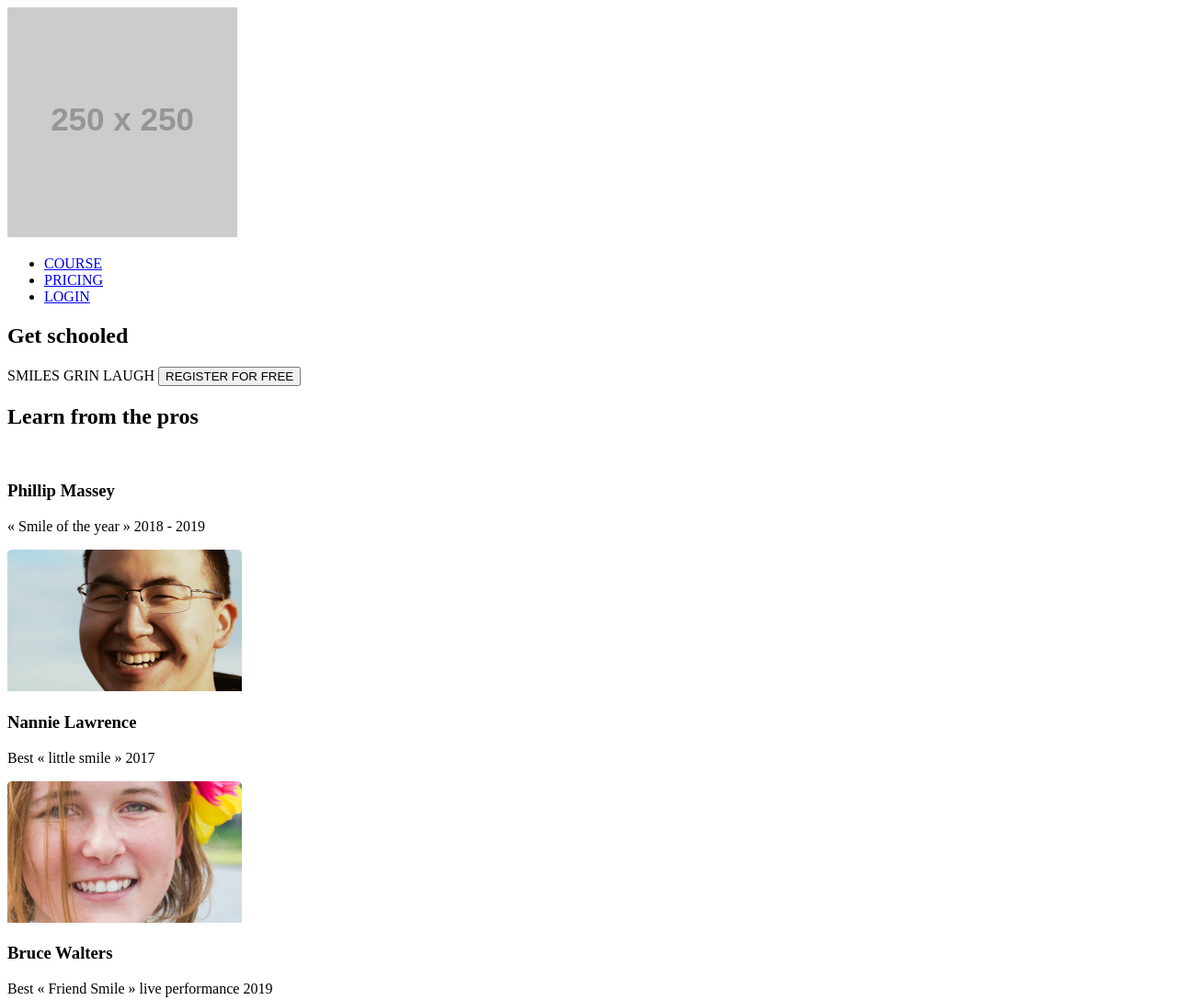
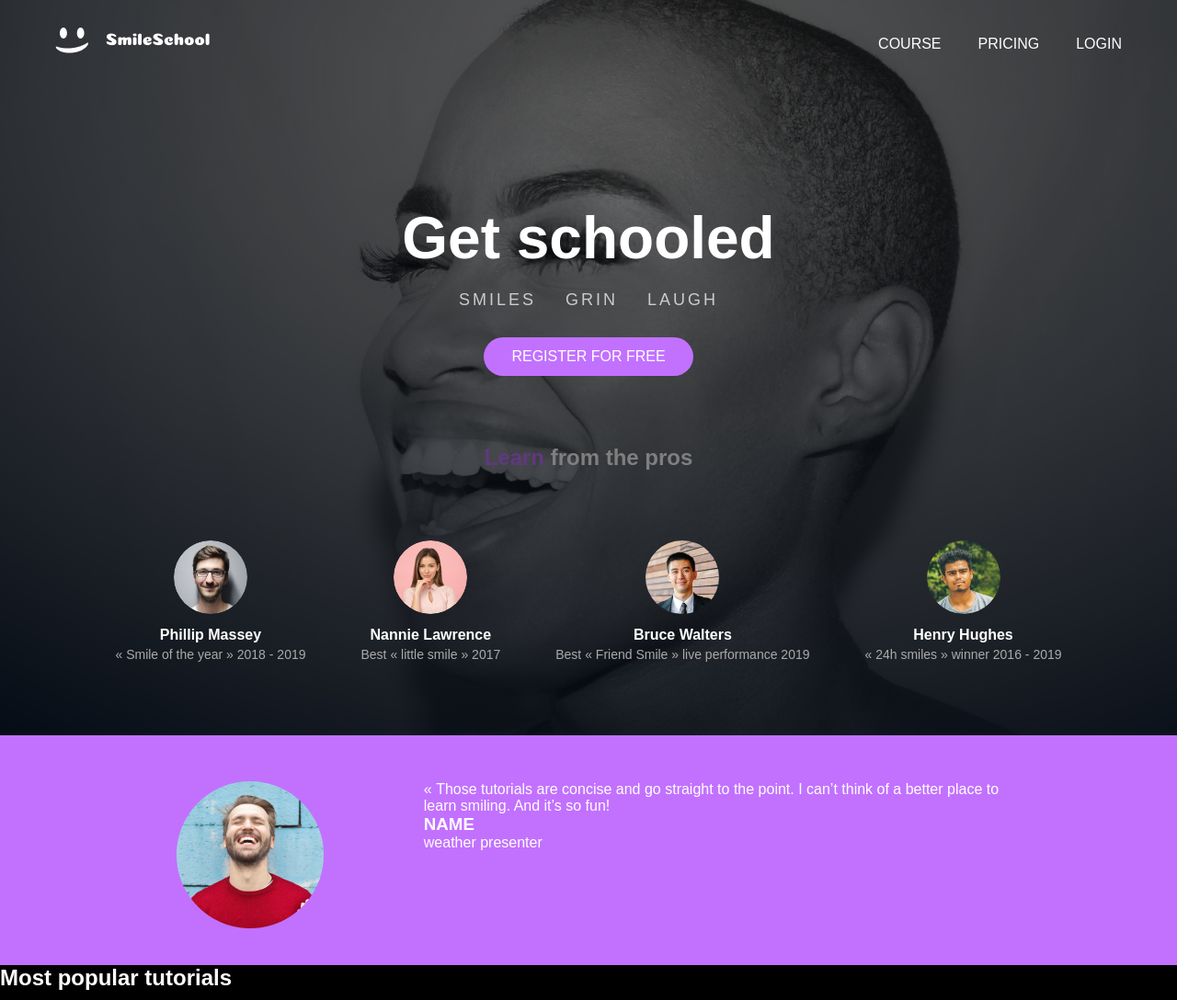
Before and after one commit to kadafa-rash/alx_html_css, a plain HTML site: page css_advanced/index.html in a window 1280 px wide. Shown: the top 1088 px of the page at 92% size. Drawn offline with Linux system fonts and the light colour scheme; placeholder pictures from the web are drawn by us.

Commit message:
addstyle to style.css file and modified index.html

```diff
--- a/css_advanced/index.html
+++ b/css_advanced/index.html
@@ -8,10 +8,13 @@
     <title>Document</title>
 </head>
 <body>
-    <header>
-        <nav>
-            <img src="https://fakeimg.pl/250x250?text=Sample+Logo" alt="logo">
+   <body>
+  <header class="header">
 
+    <nav class="navbar">
+      <div class="logo">
+        <img src="images\logo.png" alt="logo" />
+      </div>
       <ul>
         <li><a href="#">COURSE</a></li>
         <li><a href="#">PRICING</a></li>
@@ -19,50 +22,48 @@
       </ul>
     </nav>
 
-    </header>
-    <main>
-        <section>
-            <div>
+    <div class="hero-content">
       <h1>Get schooled</h1>
-                <span>SMILES</span>
-                <span>GRIN</span>
-                <span>LAUGH</span>
-                <button>REGISTER FOR FREE</button>
+      <p><span>SMILES</span> &nbsp;&nbsp; <span>GRIN</span> &nbsp;&nbsp; <span>LAUGH</span></p>
+      <button class="register-btn">REGISTER FOR FREE</button>
     </div>
-            <div>
-                <h2>Learn from the pros</h2>
-                <div>
-                    <div>
-                        <img src="./images/1 (3).png" alt="">
-                        <h3>Phillip Massey</h3>
-                        <p>« Smile of the year » 2018 - 2019</p>
+    <div class="center_text">
+        <h2><span style="color: #C271FF;">Learn</span> from the pros</h2>
     </div>
-                    <div>
-                        <img src="./images/6.png" alt="">
-                        <h3>Nannie Lawrence</h3>
-                        <p>Best « little smile » 2017</p>
+
+    <div class="instructors">
+      <div class="instructor">
+        <img src="images/1.png" alt="Phillip Massey" />
+        <h4>Phillip Massey</h4>
+        <p>« Smile of the year » 2018 - 2019</p>
       </div>
-                    <div>
-                        <img src="./images/7.png" alt="">
-                        <h3>Bruce Walters</h3>
-                        <p>Best « Friend Smile » live performance 2019</p>
+      <div class="instructor">
+        <img src="images/3.png" alt="Nannie Lawrence" />
+        <h4>Nannie Lawrence</h4>
+        <p>Best « little smile » 2017</p>
       </div>
-                    <div>
-                        <img src="./images/8.png" alt="">
-                        <h3>Henry Hughes</h3>
-                        <p>« 24h smiles » winner 2016 - 2019</p>
+      <div class="instructor">
+        <img src="images/2.png" alt="Bruce Walters" />
+        <h4>Bruce Walters</h4>
+        <p>Best « Friend Smile » live performance 2019</p>
+      </div>
+      <div class="instructor">
+        <img src="images/4.png" alt="Henry Hughes" />
+        <h4>Henry Hughes</h4>
+        <p>« 24h smiles » winner 2016 - 2019</p>
       </div>
     </div>
+    </header>
+     <section>
+    <div class="testimonials">
+           <div class="testimonial_image">
+            <img src="images/5.png" alt="">
             </div>
-        </section>
-        <section>
-            <div>
-                <img src="./images/Bitmap.png" alt="image">
-            </div>
-            <div>
+            <div class="testimonial_text">
                 <blockquote>« Those tutorials are concise and go straight to the point. I can’t think of a better place to learn smiling. And it’s so fun!</blockquote>
                 <h3>NAME</h3>
                 <P>weather presenter</P>
+            </div>
             </div>
         </section>
         <section>
--- a/css_advanced/styles.css
+++ b/css_advanced/styles.css
@@ -0,0 +1,137 @@
+* {
+margin: 0;
+padding: 0;
+box-sizing: border-box;
+}
+
+body {
+font-family: 'Arial', sans-serif;
+color: white;
+background-color: #000;
+}
+
+.header {
+background-image: url(images/Object.png) ;
+height: 100vh;
+position: relative;
+display: flex;
+flex-direction: column;
+justify-content: space-between;
+padding: 30px 60px;
+}
+
+.header::before {
+content: '';
+position: absolute;
+top: 0; left: 0; right: 0; bottom: 0;
+background-color: rgba(0, 0, 0, 0.5);
+z-index: 1;
+}
+
+.navbar {
+display: flex;
+justify-content: space-between;
+align-items: center;
+z-index: 2;
+position: relative;
+}
+
+.navbar .logo {
+font-size: 24px;
+font-weight: bold;
+}
+
+.navbar ul {
+list-style: none;
+display: flex;
+gap: 40px;
+}
+
+.navbar ul li a {
+color: white;
+text-decoration: none;
+font-weight: 500;
+}
+
+.hero-content {
+text-align: center;
+z-index: 2;
+position: relative;
+margin-top: 80px;
+}
+
+.hero-content h1 {
+font-size: 64px;
+font-weight: bold;
+margin-bottom: 20px;
+}
+
+.hero-content p {
+font-size: 18px;
+letter-spacing: 3px;
+margin-bottom: 30px;
+color: #ccc;
+}
+
+.hero-content .register-btn {
+background-color: #c271ff;
+color: white;
+border: none;
+padding: 12px 30px;
+font-size: 16px;
+border-radius: 25px;
+cursor: pointer;
+}
+
+.instructors {
+display: flex;
+justify-content: center;
+gap: 60px;
+z-index: 2;
+position: relative;
+padding-bottom: 50px;
+}
+
+.instructor {
+text-align: center;
+}
+
+.instructor img {
+width: 80px;
+height: 80px;
+border-radius: 50%;
+object-fit: cover;
+margin-bottom: 10px;
+}
+
+.instructor h4 {
+font-size: 16px;
+margin-bottom: 4px;
+}
+
+.instructor p {
+font-size: 14px;
+color: #aaa;
+}
+.testimonials {
+    background-color: #C271FF;
+    width: 100%;
+    height: 250px;
+    padding-top: 50px;
+    padding-bottom: 50px;
+    padding-left: 15%;
+    padding-right: 15%;
+}
+.testimonial_image {
+    width: 15%;
+    float: left;
+    margin-right: 30px;
+}
+.testimonial_text {
+    width: 70%;
+    float: right;
+
+}
+.center_text{
+    text-align: center;
+}
```
Lines whose indentation alone changed are shown as unchanged.
